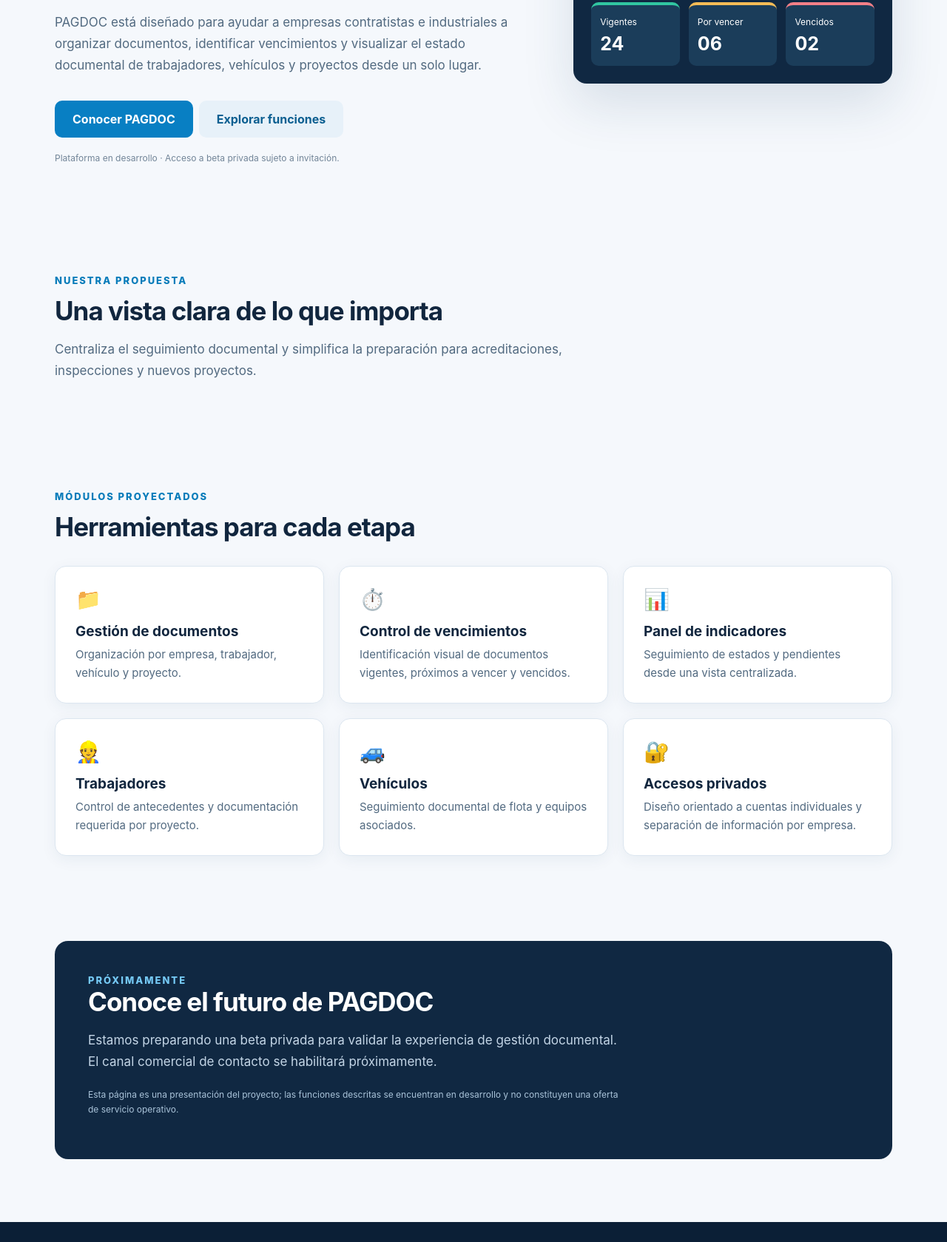
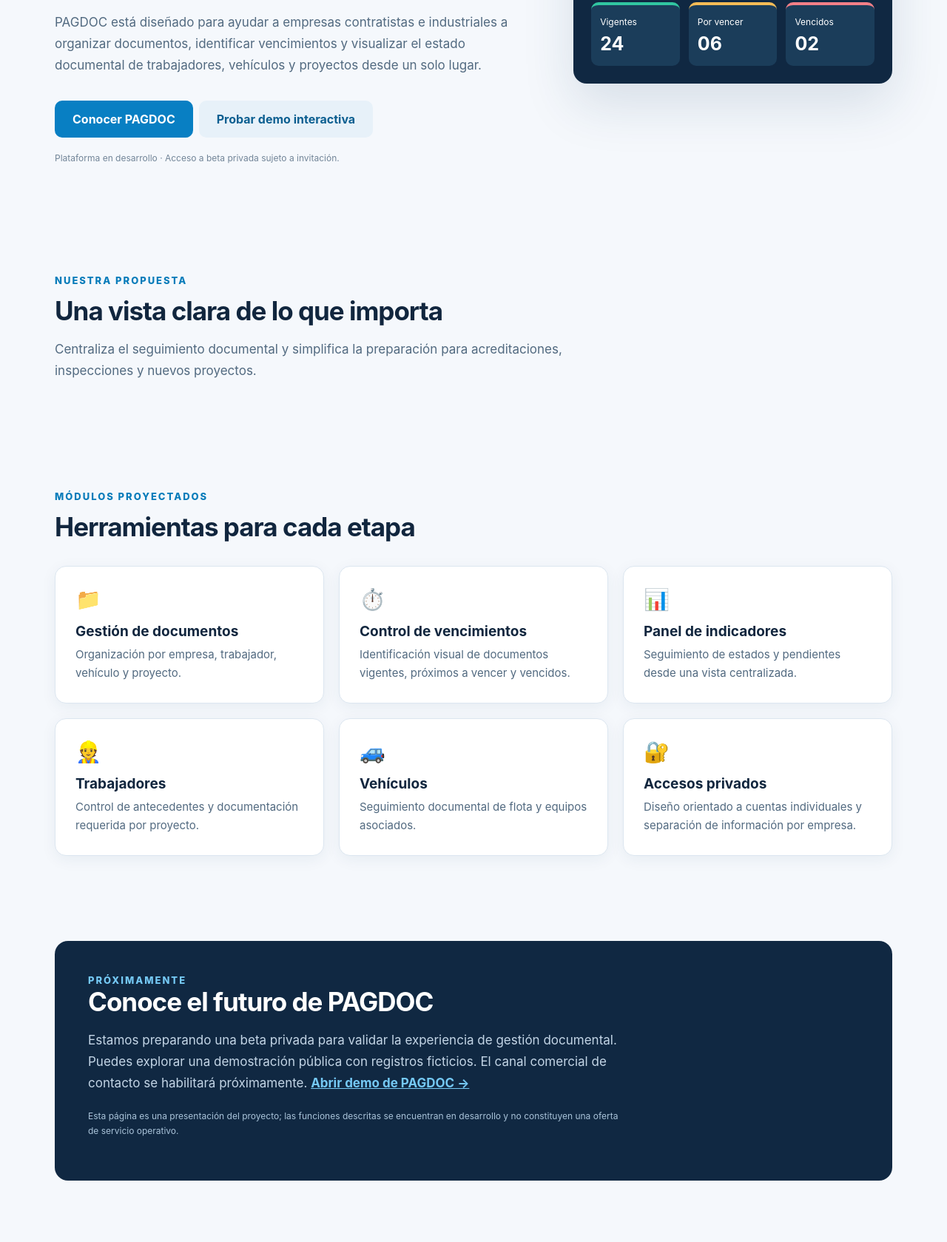
Before and after one commit to PAGDOC-CL/pagdoc-cl.github.io, a plain HTML site: page index.html in a window 1280 px wide. Shown: the part 487-2166 px from the top of the page at 74% size. Drawn offline with Linux system fonts and the light colour scheme.

Commit message:
Link interactive PAGDOC demo from landing page

```diff
--- a/index.html
+++ b/index.html
@@ -14,7 +14,7 @@
 <header><div class="logo">PAG<span>DOC</span></div><nav><a href="#solucion">Solución</a><a href="#funciones">Funciones</a><a href="#contacto">Contacto</a></nav></header>
 <main>
 <section class="hero">
-<div><div class="eyebrow">Gestión documental inteligente</div><h1>Más control documental.<br><span>Menos incertidumbre.</span></h1><p>PAGDOC está diseñado para ayudar a empresas contratistas e industriales a organizar documentos, identificar vencimientos y visualizar el estado documental de trabajadores, vehículos y proyectos desde un solo lugar.</p><a class="button" href="#contacto">Conocer PAGDOC</a><a class="button secondary" href="#funciones">Explorar funciones</a><div class="notice">Plataforma en desarrollo · Acceso a beta privada sujeto a invitación.</div></div>
+<div><div class="eyebrow">Gestión documental inteligente</div><h1>Más control documental.<br><span>Menos incertidumbre.</span></h1><p>PAGDOC está diseñado para ayudar a empresas contratistas e industriales a organizar documentos, identificar vencimientos y visualizar el estado documental de trabajadores, vehículos y proyectos desde un solo lugar.</p><a class="button" href="#contacto">Conocer PAGDOC</a><a class="button secondary" href="demo.html">Probar demo interactiva</a><div class="notice">Plataforma en desarrollo · Acceso a beta privada sujeto a invitación.</div></div>
 <div class="preview" aria-label="Vista ilustrativa del panel de control"><div class="top"><strong>◈ PAGDOC / Dashboard</strong><span>VISTA DEMOSTRATIVA</span></div><div class="number">Control documental</div><div class="muted">Indicadores de ejemplo · No representan datos reales</div><div class="bars"><div class="bar">Vigentes<strong>24</strong></div><div class="bar">Por vencer<strong>06</strong></div><div class="bar">Vencidos<strong>02</strong></div></div></div>
 </section>
 <section class="section" id="solucion"><div class="eyebrow">Nuestra propuesta</div><h2>Una vista clara de lo que importa</h2><p>Centraliza el seguimiento documental y simplifica la preparación para acreditaciones, inspecciones y nuevos proyectos.</p></section>
@@ -26,6 +26,6 @@
 <article class="card"><div class="ico">🚙</div><h3>Vehículos</h3><p>Seguimiento documental de flota y equipos asociados.</p></article>
 <article class="card"><div class="ico">🔐</div><h3>Accesos privados</h3><p>Diseño orientado a cuentas individuales y separación de información por empresa.</p></article>
 </div></section>
-<section class="banner" id="contacto"><div class="eyebrow" style="color:#75c9f5">Próximamente</div><h2>Conoce el futuro de PAGDOC</h2><p>Estamos preparando una beta privada para validar la experiencia de gestión documental. El canal comercial de contacto se habilitará próximamente.</p><p class="notice" style="color:#a9c3d9">Esta página es una presentación del proyecto; las funciones descritas se encuentran en desarrollo y no constituyen una oferta de servicio operativo.</p></section>
+<section class="banner" id="contacto"><div class="eyebrow" style="color:#75c9f5">Próximamente</div><h2>Conoce el futuro de PAGDOC</h2><p>Estamos preparando una beta privada para validar la experiencia de gestión documental. Puedes explorar una demostración pública con registros ficticios. El canal comercial de contacto se habilitará próximamente. <a href="demo.html" style="color:#75c9f5;font-weight:700">Abrir demo de PAGDOC →</a></p><p class="notice" style="color:#a9c3d9">Esta página es una presentación del proyecto; las funciones descritas se encuentran en desarrollo y no constituyen una oferta de servicio operativo.</p></section>
 </main><footer>© 2026 PAGDOC · Gestión Documental Inteligente · Sitio informativo de proyecto en desarrollo</footer>
 </body></html>
```
